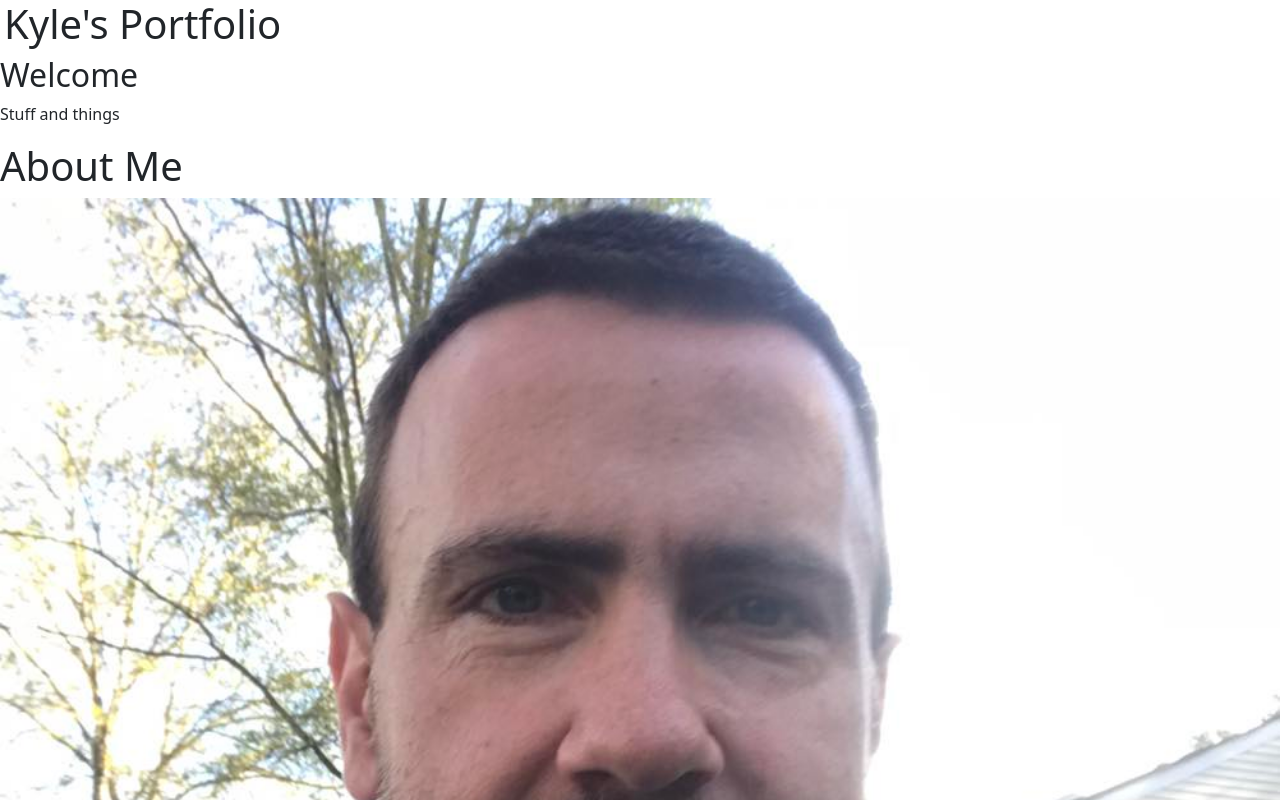
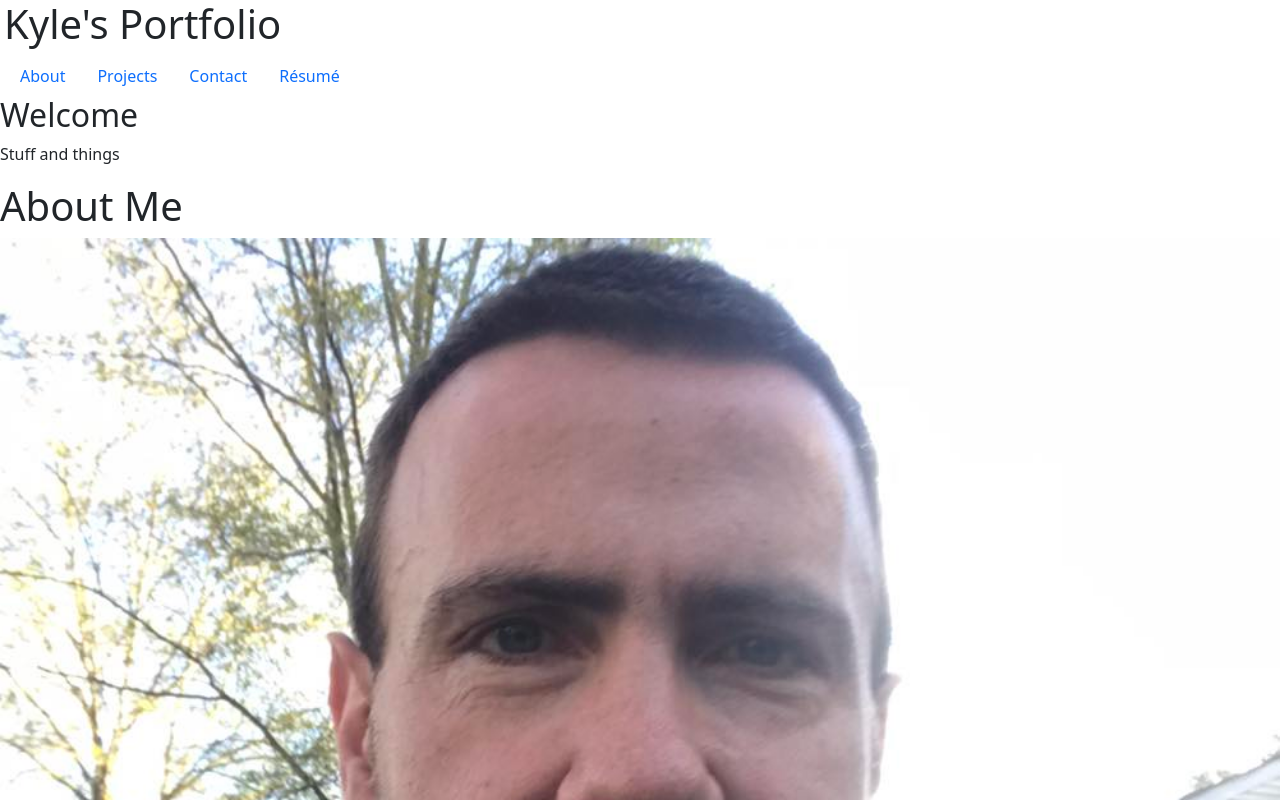
Before and after one commit to kabradshaw1/Portfolio-3, a React (Create React App) app: page / in a window 1280 px wide. Shown: the top 800 px of the page. Built offline with nearby package versions, Linux system fonts and the light colour scheme.

Commit message:
added nav with active links

```diff
--- a/src/components/Header/index.js
+++ b/src/components/Header/index.js
@@ -1,5 +1,5 @@
 import React from "react";
-import Nav from "../Nav";
+import HeaderNav from "../Nav";
 
 function Header(props) {
   const { currentTab, handleTabChange } = props;
@@ -12,10 +12,10 @@ function Header(props) {
             <h1>Kyle's Portfolio</h1>
           </div>
           <div>
-            <Nav
+            <HeaderNav
               currentTab={currentTab}
               handleTabChange={handleTabChange}
-            ></Nav>
+            ></HeaderNav>
           </div>
         </header>
       </section>
--- a/src/components/Nav/index.js
+++ b/src/components/Nav/index.js
@@ -1,8 +1,10 @@
 import React, { useEffect } from 'react';
 import { capitalizeFirstLetter } from '../../utils/helpers';
+import { Nav, Navbar, Container } from 'react-bootstrap';
 
 
-function Nav(props) {
+
+function HeaderNav(props) {
   const {currentTab, handleTabChange} = props;
 
   useEffect(()=> {
@@ -12,8 +14,22 @@ function Nav(props) {
   );
 
   return (
-    <div></div>
+   <Nav defaultActiveKey='/home' as='ul'>
+    <Nav.Item>
+      <Nav.Link onClick={()=> handleTabChange('About')}>About</Nav.Link>
+    </Nav.Item>
+    <Nav.Item>
+      <Nav.Link onClick={()=> handleTabChange('Projects')}>Projects</Nav.Link>
+    </Nav.Item>
+    <Nav.Item>
+      <Nav.Link onClick={()=> handleTabChange('Contact')}>Contact</Nav.Link>
+    </Nav.Item>
+    <Nav.Item>
+      <Nav.Link onClick={()=> handleTabChange('Resume')}>Résumé</Nav.Link>
+    </Nav.Item>
+   </Nav>
+
   )
 };
 
-export default Nav;
+export default HeaderNav;
```
